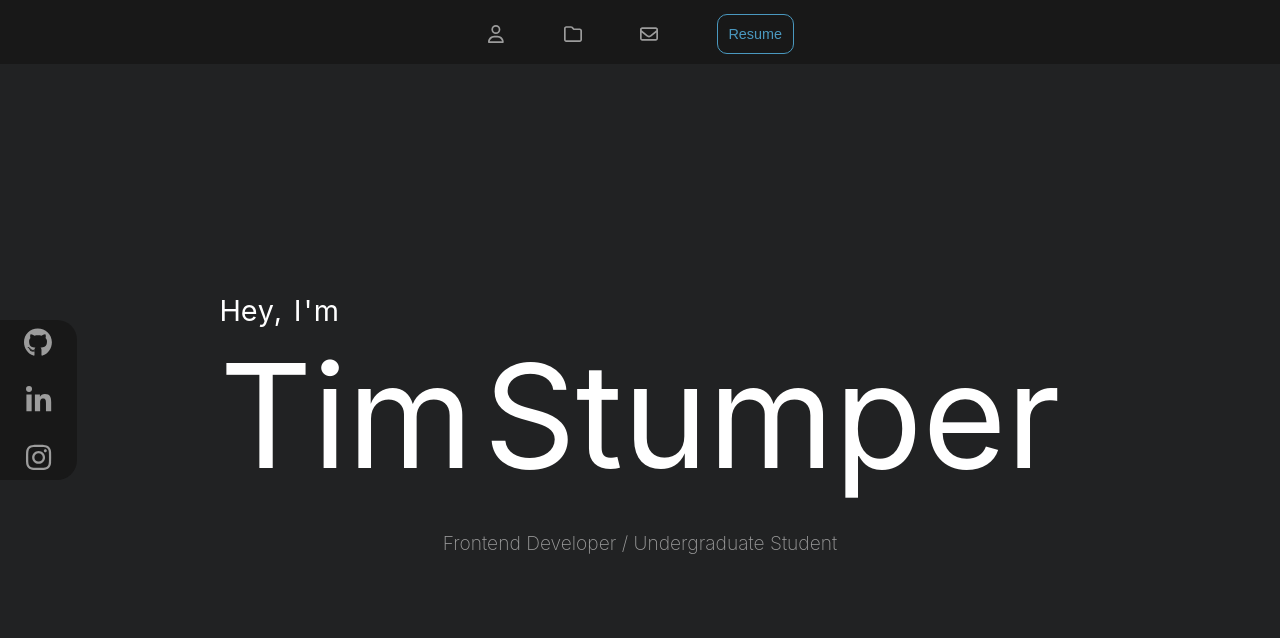
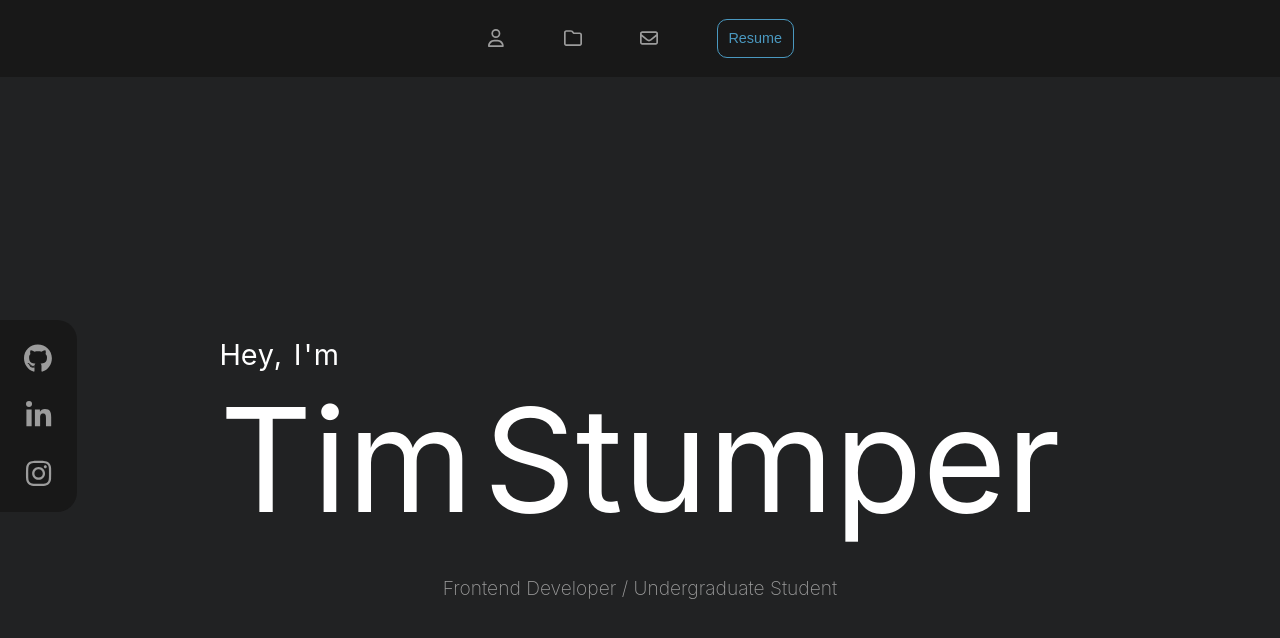
Before and after one commit to tjstumpy/web-portfolio, a React (Create React App) app: page / in a window 1280 px wide. Shown: the top 638 px of the page. Built offline with nearby package versions, Linux system fonts and the light colour scheme.

Commit message:
updated resume and padding issues

```diff
--- a/src/components/Links/links.scss
+++ b/src/components/Links/links.scss
@@ -4,6 +4,7 @@
   left: 0;
   width: 8em;
   height: 20vh;
+  min-height: 20em;
   z-index: 5;
   background-color: #181818;
   border-radius: 0 20px 20px 0;
--- a/src/components/Navbar/navbar.scss
+++ b/src/components/Navbar/navbar.scss
@@ -1,6 +1,7 @@
 .nav-bar {
   background: #181818;
   height: 8vh;
+  min-height: 8em;
   width: 100%;
   display: grid;
   grid-auto-flow: column;
```
Also changed, not shown: 1 other file (tests, documents, lock files or other folders).
